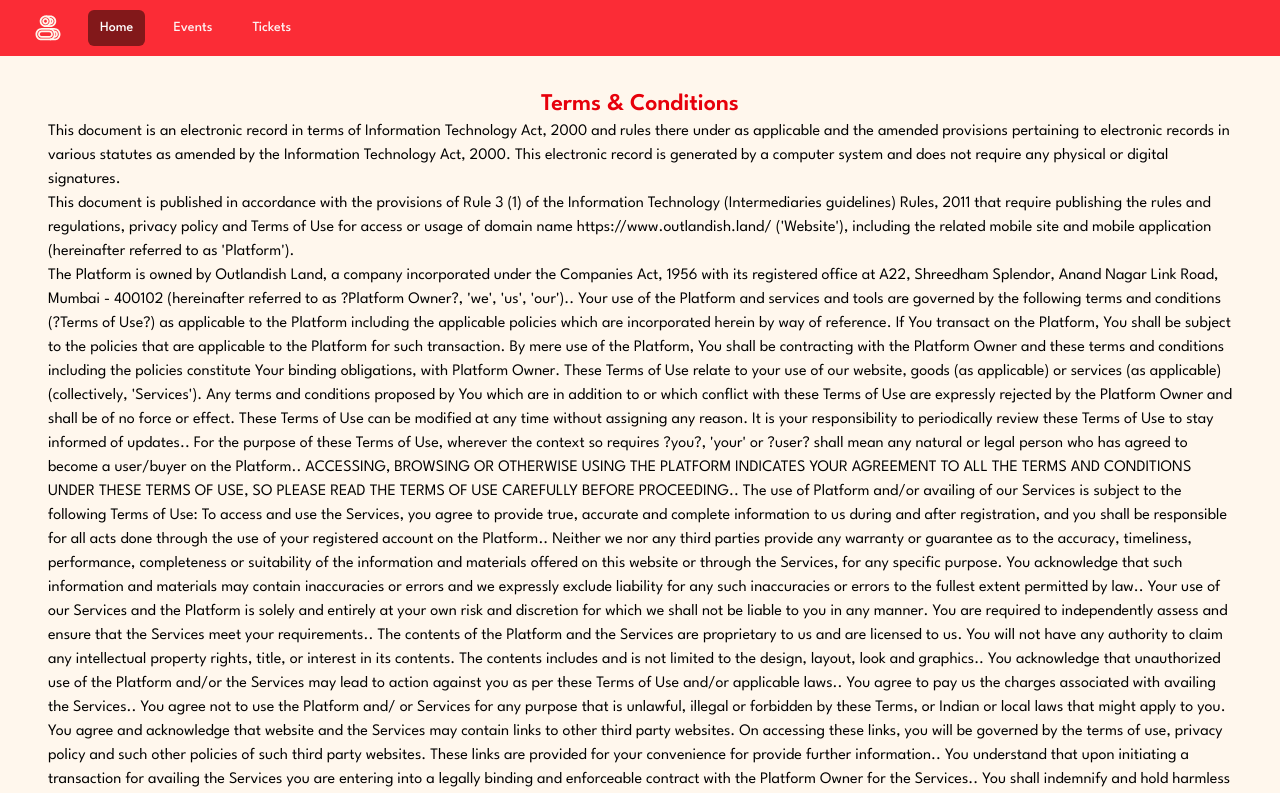
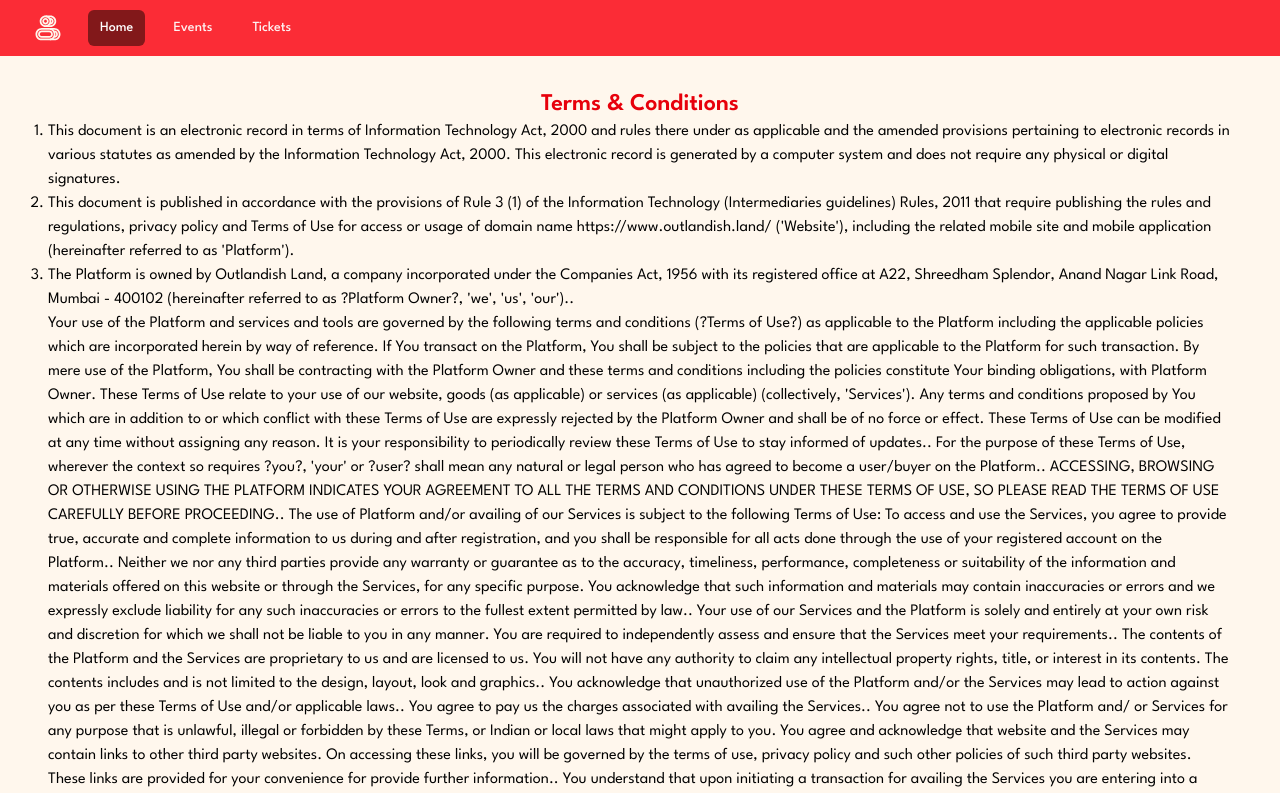
Before and after one commit to Sodium-CL/outlandish-land, a SvelteKit app in the folder web/: page /terms-and-conditions in a window 1280 px wide. Shown: the top 793 px of the page. Built offline with nearby package versions, Linux system fonts and the light colour scheme.

Commit message:
Update +page.svelte

```diff
--- a/web/src/routes/terms-and-conditions/+page.svelte
+++ b/web/src/routes/terms-and-conditions/+page.svelte
@@ -9,7 +9,7 @@
 <div class="w-full flex flex-col items-center justify-center mt-8 mx-12 mb-8">
     <h2 class="text-2xl font-semibold text-red-600">Terms &amp; Conditions</h2>
     <p class="text-sm mx-8"></p>
-    <ul>
+    <ul class="list-decimal">
         <li>
             This document is an electronic record in terms of Information
             Technology Act, 2000 and rules there under as applicable and the
@@ -27,12 +27,13 @@
             mobile site and mobile application (hereinafter referred to as
             'Platform').
         </li>
+<li>  The Platform is owned by Outlandish Land, a company incorporated under the
+    Companies Act, 1956 with its registered office at A22, Shreedham Splendor,
+    Anand Nagar Link Road, Mumbai - 400102 (hereinafter referred to as ?Platform
+    Owner?, 'we', 'us', 'our').. </li>
     </ul>
 
-    The Platform is owned by Outlandish Land, a company incorporated under the
-    Companies Act, 1956 with its registered office at A22, Shreedham Splendor,
-    Anand Nagar Link Road, Mumbai - 400102 (hereinafter referred to as ?Platform
-    Owner?, 'we', 'us', 'our').. Your use of the Platform and services and tools
+  Your use of the Platform and services and tools
     are governed by the following terms and conditions (?Terms of Use?) as
     applicable to the Platform including the applicable policies which are
     incorporated herein by way of reference. If You transact on the Platform,
```
